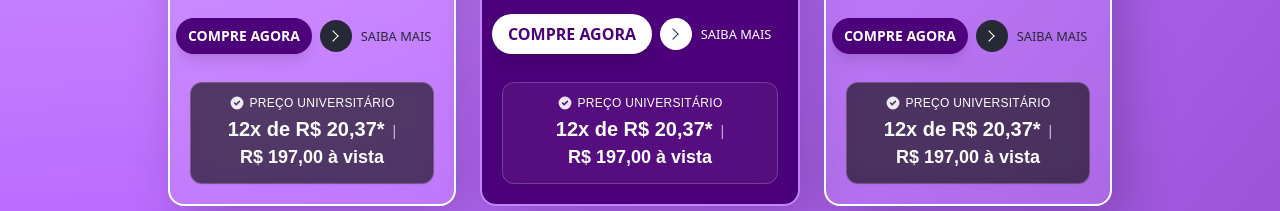
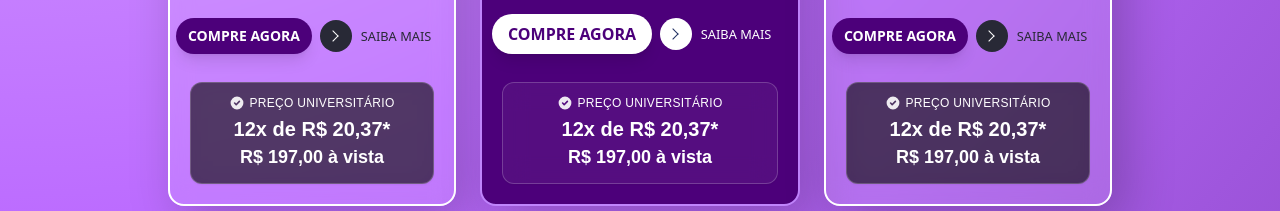
Before and after one commit to Marcelosoaresdev/SiteCursos, a React (Vite) app: page /universitario/categoria/autoestima in a window 1280 px wide. Shown: the part 1764-1975 px from the top of the page. Built offline with nearby package versions, Linux system fonts and the light colour scheme.

Commit message:
style: remove unnecessary separator in CourseCard price display for cleaner presentation

```diff
--- a/src/components/CourseCard.jsx
+++ b/src/components/CourseCard.jsx
@@ -162,9 +162,7 @@ function CourseCard({
                   <p className="text-white text-xl font-bold">
                     {priceInstallments}
                   </p>
-                  <span className="text-white/70 text-sm hidden sm:inline">
-                    |
-                  </span>
+
                   <p className="text-white text-lg font-bold">
                     {priceFull} à vista
                   </p>
```
